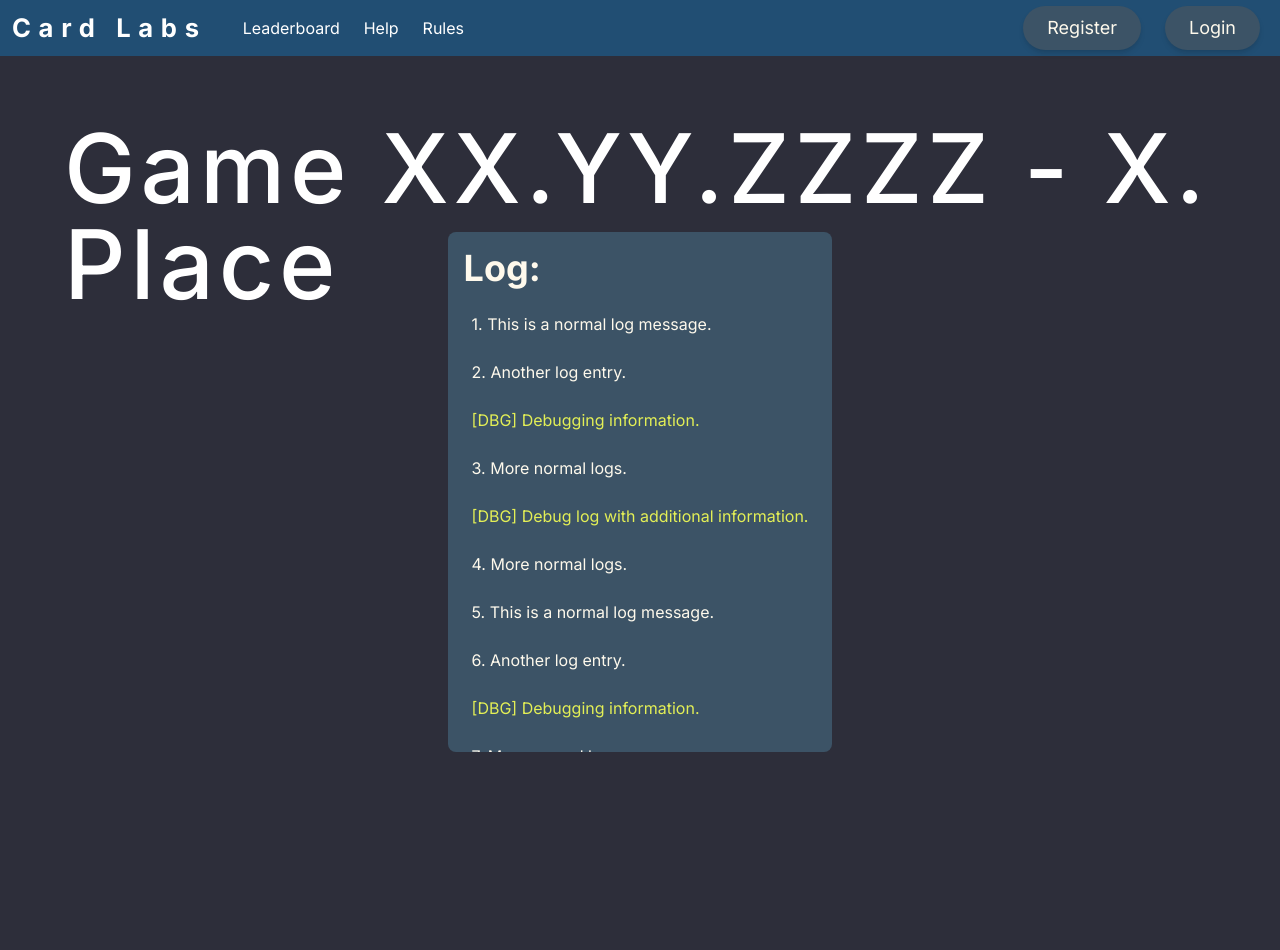
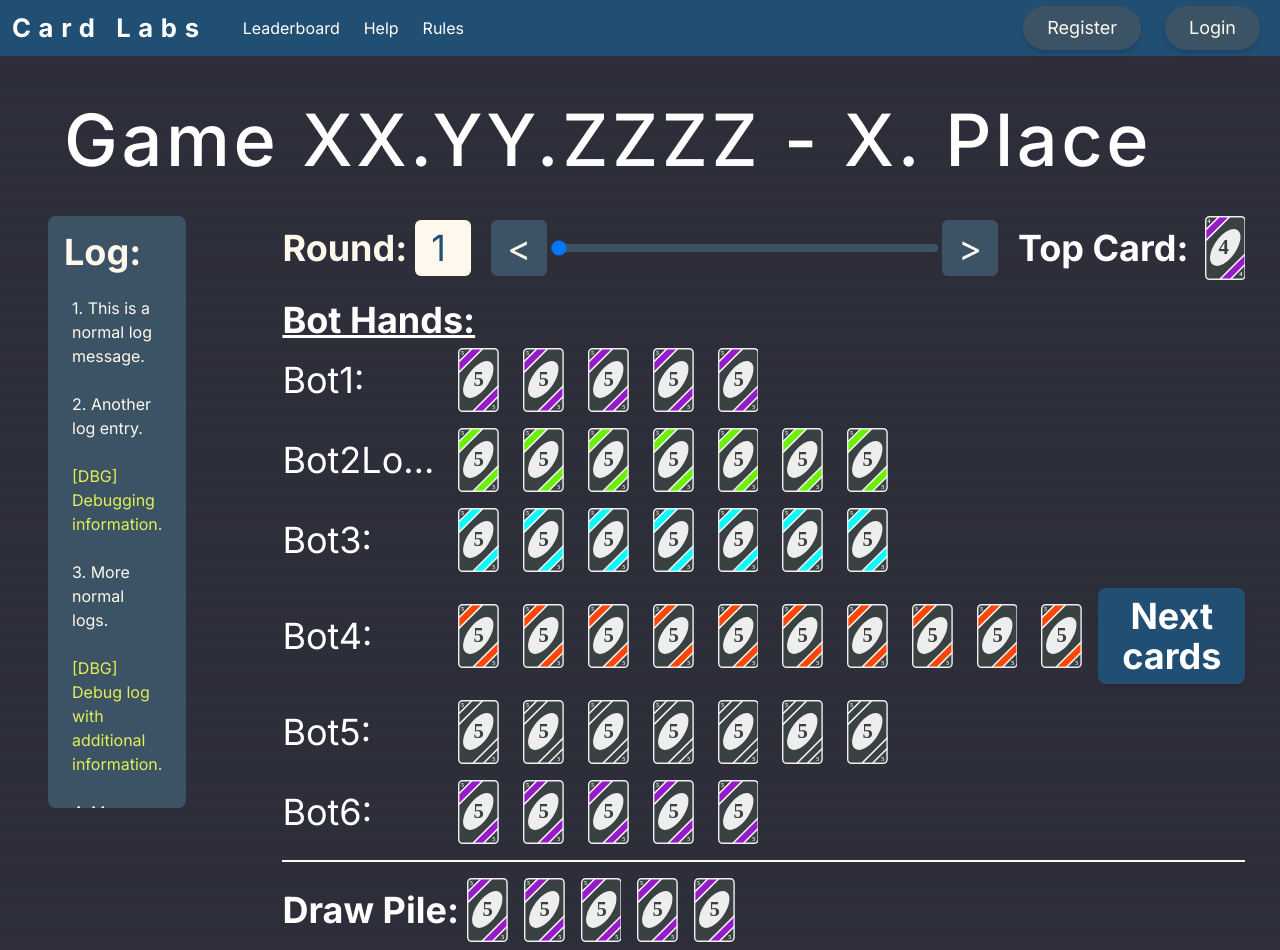
Before and after one commit to flofriday/CardLabs, a Next.js app in the folder frontend/: page /gameDetail in a window 1280 px wide. Before the commit the page ends 800 px from the top, so only its background shows below. Built offline with nearby package versions, Linux system fonts and the light colour scheme; no server answers.

Commit message:
[#22] - add bot hands, drawing pile and top card to game detail view and adjusted other components accordingly

```diff
--- a/frontend/app/components/card.tsx
+++ b/frontend/app/components/card.tsx
@@ -159,7 +159,7 @@ export const CardValue = {
   },
 } as const;
 
-type CardValue_ = (typeof CardValue)[keyof typeof CardValue];
+export type CardValue_ = (typeof CardValue)[keyof typeof CardValue];
 
 interface Props {
   value: CardValue_;
--- a/frontend/app/gameDetail/Slider.tsx
+++ b/frontend/app/gameDetail/Slider.tsx
@@ -48,8 +48,8 @@ export default function Slider({ totalRoundNumber }: Props): JSX.Element {
   };
 
   return (
-    <div>
-      <div className="flex items-center mb-4">
+    <div className="flex w-full items-center space-x-5">
+      <div className="flex items-center">
         <label
           htmlFor="slider-input"
           className="mr-2 text-text text-4xl font-bold"
@@ -61,17 +61,17 @@ export default function Slider({ totalRoundNumber }: Props): JSX.Element {
           type="text"
           value={inputText}
           onChange={handleInputChange}
-          onKeyPress={handleInputKeyPress}
-          className="px-4 py-3 w-14 h-14 text-4xl bg-secondary text-text rounded-md hover:bg-primary hover:text-white"
+          onKeyUp={handleInputKeyPress}
+          className="px-4 py-3 w-14 h-14 text-4xl bg-text text-primary rounded-md hover:bg-primary hover:text-text"
         />
       </div>
 
-      <div className="flex items-center mb-4">
+      <div className="flex w-full items-center">
         <button
-          className="px-4 py-3 w-14 h-14 text-4xl bg-secondary text-text rounded-md hover:bg-primary hover:text-white flex items-center justify-center mr-1"
+          className="px-4 py-3 h-14 text-4xl bg-secondary text-text rounded-md hover:bg-primary hover:text-white flex items-center justify-center mr-1"
           onClick={handleDecrement}
         >
-          -
+          &lt;
         </button>
 
         <input
@@ -89,7 +89,7 @@ export default function Slider({ totalRoundNumber }: Props): JSX.Element {
           className="px-4 py-3 w-14 h-14 text-4xl bg-secondary text-text rounded-md hover:bg-primary hover:text-white flex items-center justify-center ml-1"
           onClick={handleIncrement}
         >
-          +
+          &gt;
         </button>
       </div>
     </div>
--- /dev/null
+++ b/frontend/app/gameDetail/botHandsContainer.tsx
@@ -0,0 +1,47 @@
+"use client";
+
+import { useState } from "react";
+import Card from "../components/card";
+import { cardType } from "../types/cardType";
+
+interface Props {
+  botHand: cardType[];
+  botName: string;
+}
+
+export default function BotHandsContainer({
+  botHand,
+  botName,
+}: Props): JSX.Element {
+  const [showNextSet, setShowNextSet] = useState(false);
+  const cardsToShow = showNextSet
+    ? botHand.slice(10, 20)
+    : botHand.slice(0, 10);
+
+  return (
+    <div className="flex flex-col text-4xl py-2 items-start">
+      <div className="flex items-center space-x-2">
+        <p className="flex-shrink-0 w-40 truncate">{botName}:</p>
+        {cardsToShow.map((card, index) => (
+          <div key={index}>
+            <Card
+              value={card.cardValue}
+              color={card.cardColor}
+              className="h-16 w-fit px-2"
+            />
+          </div>
+        ))}
+        {botHand.length > 10 && (
+          <div className="flex items-center ml-2">
+            <button
+              className="btn bg-primary p-6 py-2 font-bold rounded-lg shadow-md text-4xl  hover:bg-primary_highlight"
+              onClick={() => setShowNextSet(!showNextSet)}
+            >
+              {showNextSet ? "Previous cards" : "Next cards"}
+            </button>
+          </div>
+        )}
+      </div>
+    </div>
+  );
+}
--- a/frontend/app/gameDetail/page.tsx
+++ b/frontend/app/gameDetail/page.tsx
@@ -1,5 +1,9 @@
 import LeftPageHeader from "../components/leftPageHeader";
+import Slider from "./Slider";
 import RoundLogContainer from "./roundLogContainer";
+import Card, { CardColor, CardValue } from "../components/card";
+import BotHandsContainer from "./botHandsContainer";
+import { cardType } from "../types/cardType";
 
 interface Props {
   date: string;
@@ -7,6 +11,13 @@ interface Props {
 }
 
 export default function GameDetail({ date, place }: Props): JSX.Element {
+  const drawpile = [
+    { cardColor: CardColor.PURPLE, cardValue: CardValue.FIVE },
+    { cardColor: CardColor.PURPLE, cardValue: CardValue.FIVE },
+    { cardColor: CardColor.PURPLE, cardValue: CardValue.FIVE },
+    { cardColor: CardColor.PURPLE, cardValue: CardValue.FIVE },
+    { cardColor: CardColor.PURPLE, cardValue: CardValue.FIVE },
+  ];
   const logExamples = [
     { message: "This is a normal log message." },
     { message: "Another log entry." },
@@ -28,12 +39,151 @@ export default function GameDetail({ date, place }: Props): JSX.Element {
     { message: "More normal logs." },
   ];
 
+  const botHandExamples = [
+    {
+      botName: "Bot1",
+      hand: [
+        { cardColor: CardColor.PURPLE, cardValue: CardValue.FIVE },
+        { cardColor: CardColor.PURPLE, cardValue: CardValue.FIVE },
+        { cardColor: CardColor.PURPLE, cardValue: CardValue.FIVE },
+        { cardColor: CardColor.PURPLE, cardValue: CardValue.FIVE },
+        { cardColor: CardColor.PURPLE, cardValue: CardValue.FIVE },
+      ],
+    },
+    {
+      botName: "Bot2LongLongNameIshBlublBul",
+      hand: [
+        { cardColor: CardColor.GREEN, cardValue: CardValue.FIVE },
+        { cardColor: CardColor.GREEN, cardValue: CardValue.FIVE },
+        { cardColor: CardColor.GREEN, cardValue: CardValue.FIVE },
+        { cardColor: CardColor.GREEN, cardValue: CardValue.FIVE },
+        { cardColor: CardColor.GREEN, cardValue: CardValue.FIVE },
+        { cardColor: CardColor.GREEN, cardValue: CardValue.FIVE },
+        { cardColor: CardColor.GREEN, cardValue: CardValue.FIVE },
+      ],
+    },
+    {
+      botName: "Bot3",
+      hand: [
+        { cardColor: CardColor.CYAN, cardValue: CardValue.FIVE },
+        { cardColor: CardColor.CYAN, cardValue: CardValue.FIVE },
+        { cardColor: CardColor.CYAN, cardValue: CardValue.FIVE },
+        { cardColor: CardColor.CYAN, cardValue: CardValue.FIVE },
+        { cardColor: CardColor.CYAN, cardValue: CardValue.FIVE },
+        { cardColor: CardColor.CYAN, cardValue: CardValue.FIVE },
+        { cardColor: CardColor.CYAN, cardValue: CardValue.FIVE },
+      ],
+    },
+    {
+      botName: "Bot4",
+      hand: [
+        { cardColor: CardColor.ORANGE, cardValue: CardValue.FIVE },
+        { cardColor: CardColor.ORANGE, cardValue: CardValue.FIVE },
+        { cardColor: CardColor.ORANGE, cardValue: CardValue.FIVE },
+        { cardColor: CardColor.ORANGE, cardValue: CardValue.FIVE },
+        { cardColor: CardColor.ORANGE, cardValue: CardValue.FIVE },
+        { cardColor: CardColor.ORANGE, cardValue: CardValue.FIVE },
+        { cardColor: CardColor.ORANGE, cardValue: CardValue.FIVE },
+        { cardColor: CardColor.ORANGE, cardValue: CardValue.FIVE },
+        { cardColor: CardColor.ORANGE, cardValue: CardValue.FIVE },
+        { cardColor: CardColor.ORANGE, cardValue: CardValue.FIVE },
+        { cardColor: CardColor.ORANGE, cardValue: CardValue.FIVE },
+        { cardColor: CardColor.ORANGE, cardValue: CardValue.FIVE },
+        { cardColor: CardColor.ORANGE, cardValue: CardValue.FIVE },
+        { cardColor: CardColor.ORANGE, cardValue: CardValue.FIVE },
+        { cardColor: CardColor.ORANGE, cardValue: CardValue.FIVE },
+        { cardColor: CardColor.ORANGE, cardValue: CardValue.FIVE },
+        { cardColor: CardColor.ORANGE, cardValue: CardValue.FIVE },
+        { cardColor: CardColor.ORANGE, cardValue: CardValue.FIVE },
+        { cardColor: CardColor.ORANGE, cardValue: CardValue.FIVE },
+      ],
+    },
+    {
+      botName: "Bot5",
+      hand: [
+        { cardColor: CardColor.GRAY, cardValue: CardValue.FIVE },
+        { cardColor: CardColor.GRAY, cardValue: CardValue.FIVE },
+        { cardColor: CardColor.GRAY, cardValue: CardValue.FIVE },
+        { cardColor: CardColor.GRAY, cardValue: CardValue.FIVE },
+        { cardColor: CardColor.GRAY, cardValue: CardValue.FIVE },
+        { cardColor: CardColor.GRAY, cardValue: CardValue.FIVE },
+        { cardColor: CardColor.GRAY, cardValue: CardValue.FIVE },
+      ],
+    },
+    {
+      botName: "Bot6",
+      hand: [
+        { cardColor: CardColor.PURPLE, cardValue: CardValue.FIVE },
+        { cardColor: CardColor.PURPLE, cardValue: CardValue.FIVE },
+        { cardColor: CardColor.PURPLE, cardValue: CardValue.FIVE },
+        { cardColor: CardColor.PURPLE, cardValue: CardValue.FIVE },
+        { cardColor: CardColor.PURPLE, cardValue: CardValue.FIVE },
+      ],
+    },
+  ];
+
   return (
     <div className="flex flex-col h-full">
-      <LeftPageHeader title="Game XX.YY.ZZZZ - X. Place" />
+      <h1
+        id="leftHeading"
+        className="absolute text-5xl md:text-7xl mt-6 md:mt-12 ml-10 md:ml-16 font-medium tracking-wider inline-block w-fit"
+      >
+        Game XX.YY.ZZZZ - X. Place
+      </h1>
 
-      <div className="flex flex-1 w-full justify-center items-center pt-32">
-        <RoundLogContainer logLines={logExamples} />
+      <div className="flex flex-1 w-full pt-40">
+        <div className="w-2/6 px-12">
+          <RoundLogContainer logLines={logExamples} />
+        </div>
+        <div className="w-full">
+          <div className="w-full px-12">
+            <div className="w-full flex">
+              <div className="w-4/6 flex justify-between grow space-x-5">
+                <Slider totalRoundNumber={5} />
+
+                <div className="flex items-center space-x-4">
+                  <p className="text-4xl font-bold whitespace-nowrap">
+                    Top Card:
+                  </p>
+                  <Card
+                    value={CardValue.FOUR}
+                    color={CardColor.PURPLE}
+                    className="h-16 w-fit"
+                  />
+                </div>
+              </div>
+            </div>
+            <div className="flex flex-col pt-5">
+              <p className="text-4xl font-bold underline">Bot Hands:</p>
+              <div>
+                {botHandExamples.map((bot, index) => (
+                  <BotHandsContainer
+                    botHand={bot.hand}
+                    botName={bot.botName}
+                    key={index}
+                  />
+                ))}
+              </div>
+            </div>
+
+            <hr className="my-2 h-0.5 border-t-0 bg-text opacity-100 dark:opacity-50" />
+
+            <div className="">
+              <div className="flex flex-row text-4xl py-2 items-center font-bold">
+                <p>Draw Pile:</p>
+                {drawpile.map((card, index) => (
+                  <div>
+                    <Card
+                      value={card.cardValue}
+                      color={card.cardColor}
+                      className="h-16 w-fit px-2"
+                    />
+                  </div>
+                ))}
+              </div>
+            </div>
+          </div>
+        </div>
       </div>
     </div>
   );
--- a/frontend/app/gameDetail/roundLogContainer.tsx
+++ b/frontend/app/gameDetail/roundLogContainer.tsx
@@ -11,7 +11,7 @@ export default function RoundLogContainer({ logLines }: Props): JSX.Element {
   let nonDebugIndex = 0;
 
   return (
-    <div className="bg-secondary p-4 text-text rounded-lg overflow-y-auto max-h-[65vh]">
+    <div className="bg-secondary p-4 text-text rounded-lg overflow-y-auto max-h-[74vh]">
       <h2 className="text-4xl font-bold mb-4">Log: </h2>
       {logLines.map((log, index) => (
         <div
--- /dev/null
+++ b/frontend/app/types/cardType.tsx
@@ -0,0 +1,8 @@
+import { CardColor, CardValue_ } from "../components/card";
+
+interface cardType {
+  cardColor: CardColor;
+  cardValue: CardValue_;
+}
+
+export type { cardType };
```
